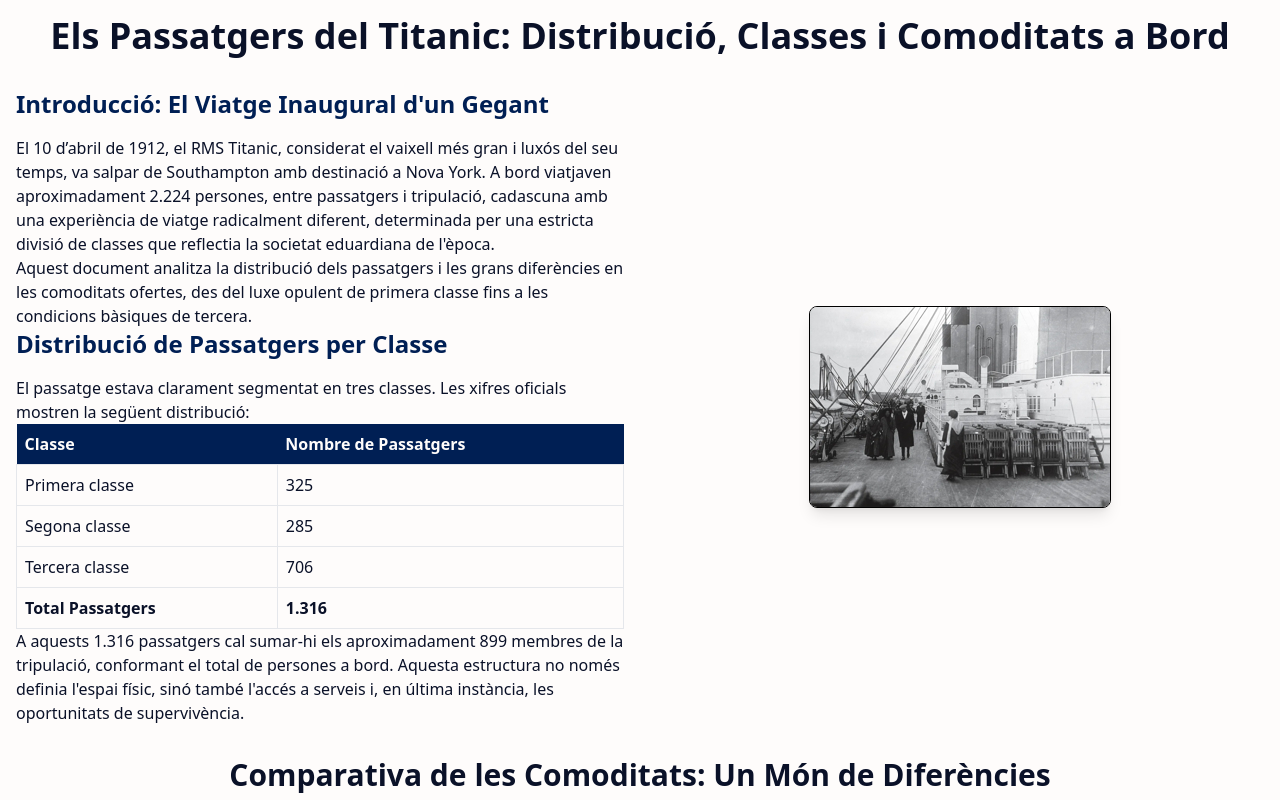
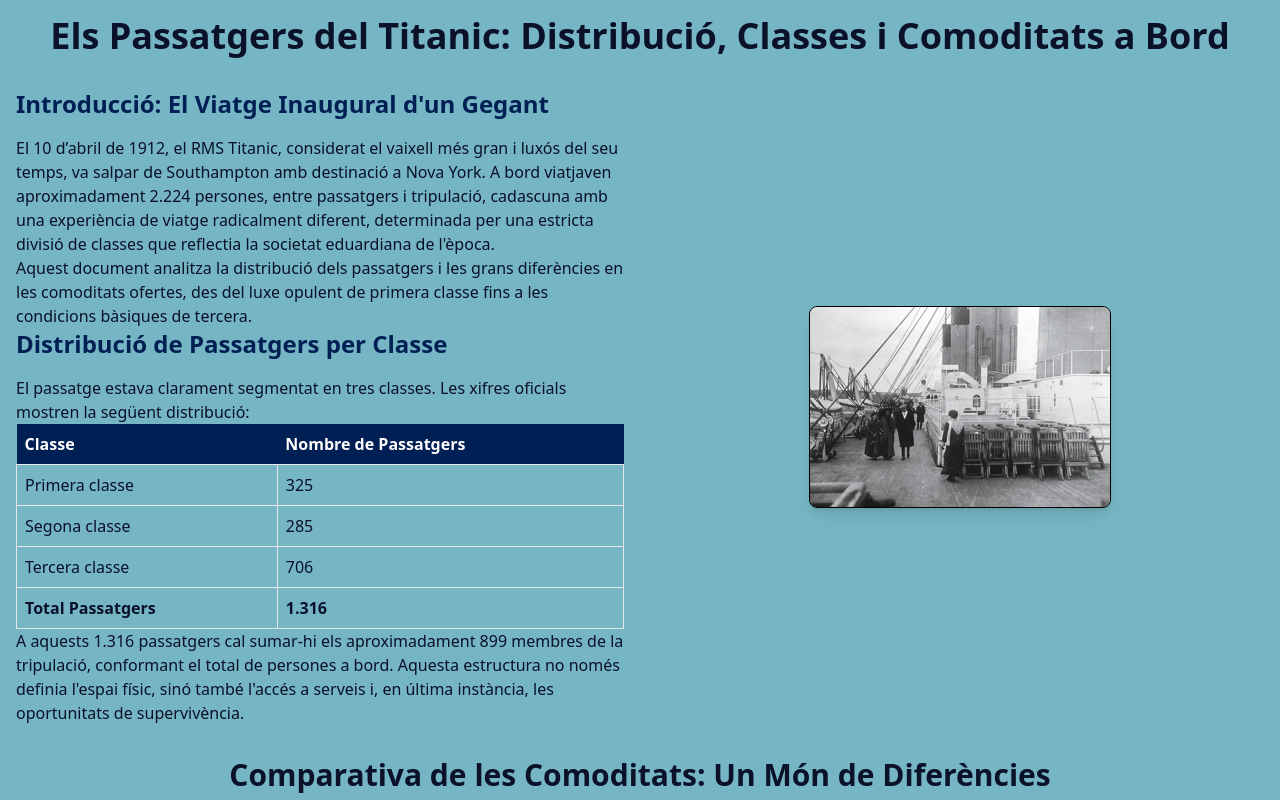
Before and after one commit to Mado1968/API, a website: page public/documentacio.html in a window 1280 px wide. Shown: the top 800 px of the page. Drawn offline with nearby package versions, Linux system fonts and the light colour scheme.

Commit message:
corregint colors

```diff
--- a/public/documentacio.html
+++ b/public/documentacio.html
@@ -15,13 +15,14 @@
                         'tertiary': '#034078',
                         'accent': '#1282A2',
                         'light': '#FEFCFB',
+                        'cesc': '#76b6c4',
                     }
                 }
             }
         }
     </script>
 </head>
-<body class="bg-light text-primary">
+<body class="bg-cesc text-primary">
     <div class="container mx-auto p-4">
         <h1 class="text-4xl font-bold text-primary mb-8 text-center">Els Passatgers del Titanic: Distribució, Classes i Comoditats a Bord</h1>
 
```
